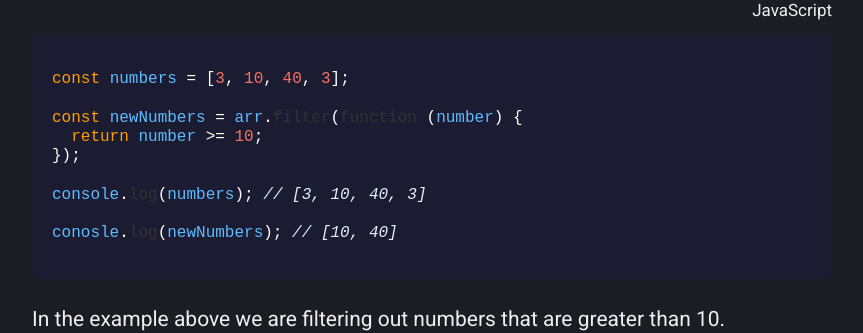
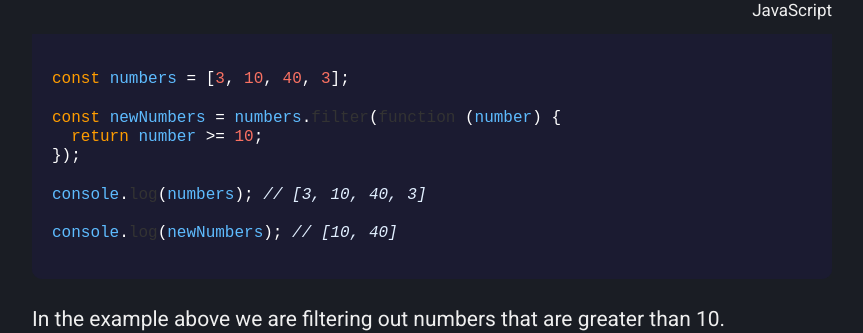
Before and after one commit to codinglead/codinglead.github.io, a Jekyll site: the page built from _posts/2018-10-22-what-is-array-filter-in-javascript.md, in a window 1280 px wide and 900 px high, scrolled down 427 px. Shown: the part 151-484 px from the top of the window, without its empty margins (208-1071 px from the left). Built offline with Jekyll 4.4.1, drawn with Linux system fonts in a browser that asks for light colours; comment, search, counter and statistics services are not loaded.

Commit message:
update code example

````diff
--- a/_posts/2018-10-22-what-is-array-filter-in-javascript.md
+++ b/_posts/2018-10-22-what-is-array-filter-in-javascript.md
@@ -20,13 +20,13 @@ The function that is passed in is executed for every element in the array with t
 ```javascript
 const numbers = [3, 10, 40, 3];
 
-const newNumbers = arr.filter(function (number) {
+const newNumbers = numbers.filter(function (number) {
   return number >= 10;
 });
 
 console.log(numbers); // [3, 10, 40, 3]
 
-conosle.log(newNumbers); // [10, 40]
+console.log(newNumbers); // [10, 40]
 ```
 
 In the example above we are filtering out numbers that are greater than 10.
````
